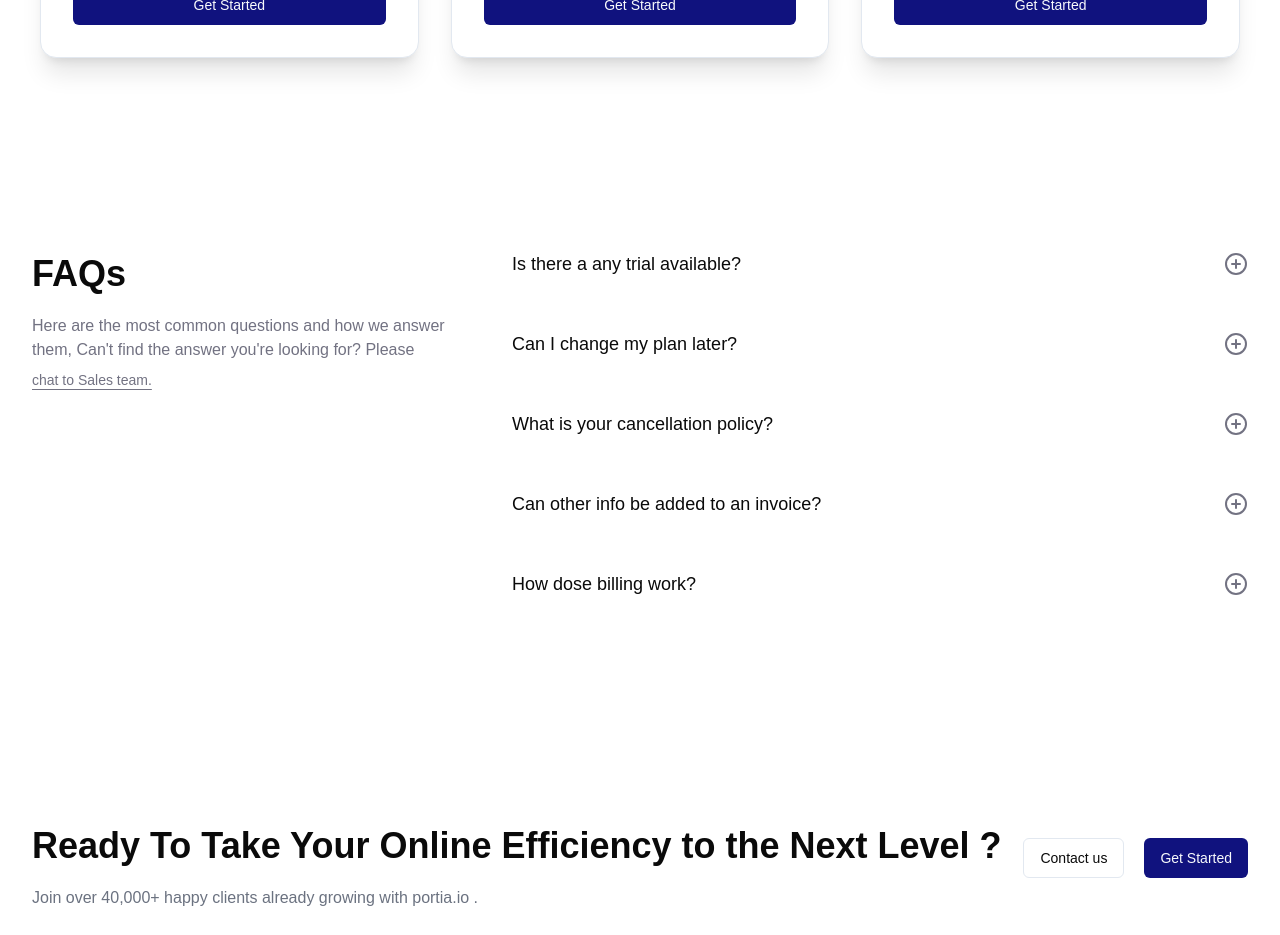
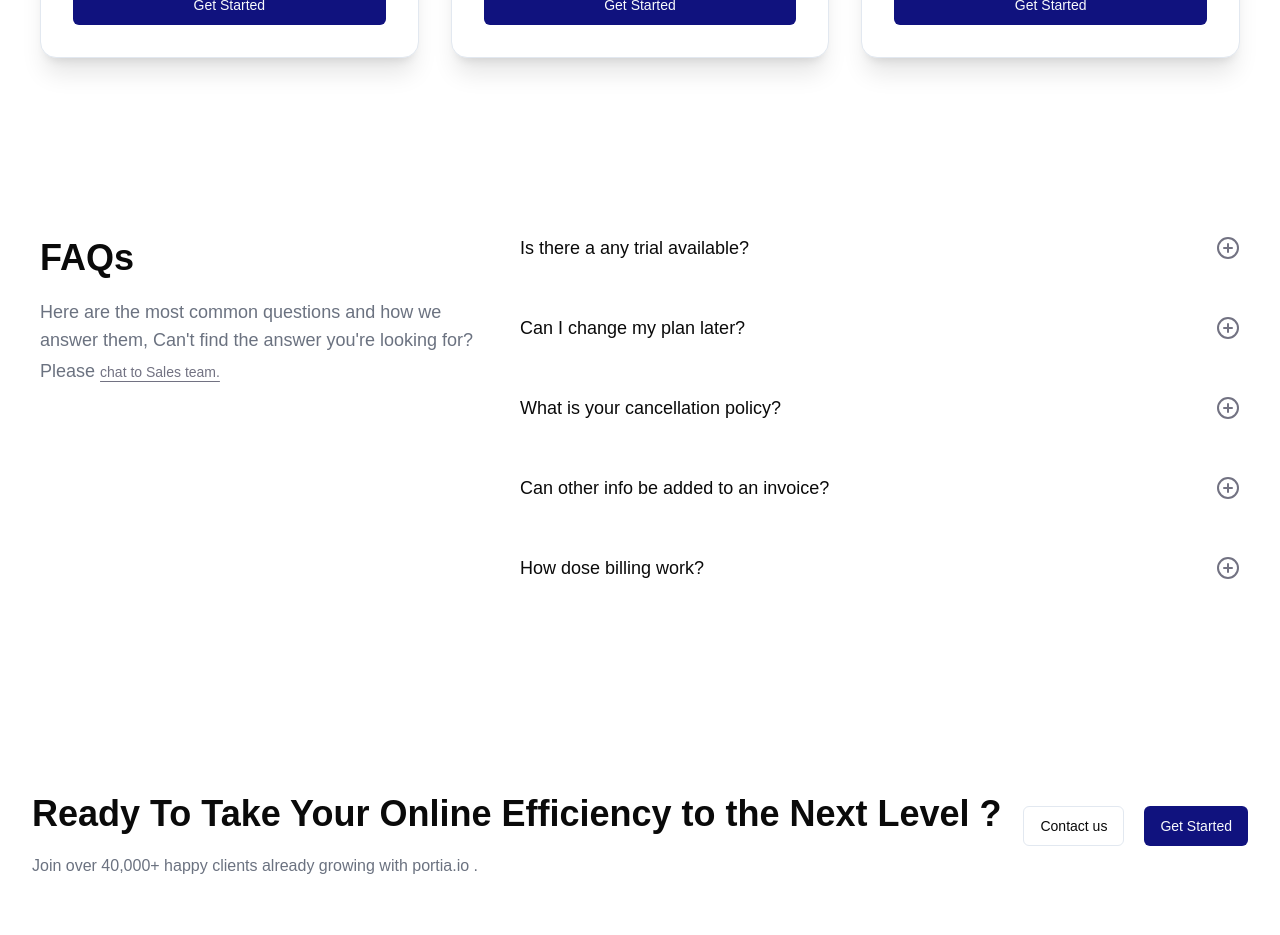
Before and after one commit to Saeed-Altout/portia, a Next.js app: page / in a window 1280 px wide. Shown: the part 3640-4575 px from the top of the page. Built offline with nearby package versions, Linux system fonts and the light colour scheme; a web font is replaced by a local one.

Commit message:
refactor faqs component.

```diff
--- a/app/(website)/_components/sections/faqs.tsx
+++ b/app/(website)/_components/sections/faqs.tsx
@@ -1,50 +1,45 @@
-import Link from "next/link";
+import Link from 'next/link';
 
-import {
-  Accordion,
-  AccordionContent,
-  AccordionItem,
-  AccordionTrigger,
-} from "@/components/ui/accordion";
-import { Button } from "@/components/ui/button";
+import { faqsData } from '@website/constants';
 
-import { Heading } from "@website/_components/common/heading";
-import { faqsData } from "@website/constants";
+import { Button } from '@/components/ui/button';
+import { Accordion, AccordionContent, AccordionItem, AccordionTrigger } from '@/components/ui/accordion';
+
+import { Heading } from '@website/_components/common/heading';
+
+import { Section } from '@website/_components/ui/section';
+import { Container } from '@website/_components/ui/container';
+import { Paragraph } from '@website/_components/ui/paragraph';
 
 export const FAQs = () => {
 	return (
-    <section className="max-container section">
-      <div className="flex items-start justify-between flex-col lg:flex-row gap-8">
-        <div className="max-w-[448px]">
-          <Heading title="FAQs" />
-          <p className="text-gray-primary text-sm md:text-base">
-            Here are the most common questions and how we answer them,
-            Can&apos;t find the answer you&apos;re looking for? Please{" "}
-            <Button variant="link" asChild className="px-0 underline" size="sm">
-              {/* TODO: Update href link of sales team */}
-              <Link href="/" className="!text-gray-primary">
+		<Section space='wide'>
+			<Container size='wide' view='vertical' className='gap-x-8 gap-y-12 lg:flex-row'>
+				<div className='max-w-[448px]'>
+					<Heading title='FAQs' />
+					<Paragraph size='lg'>
+						Here are the most common questions and how we answer them, Can&apos;t find the answer you&apos;re looking for? Please{' '}
+						<Button variant='link' asChild className='p-0 underline' size='sm'>
+							<Link href='/' className='!text-gray-primary'>
 								chat to Sales team.
 							</Link>
 						</Button>
-          </p>
+					</Paragraph>
 				</div>
 
-        <div className="flex-1 w-full">
-          <Accordion type="single" collapsible className="flex flex-col gap-5">
-            {/* TODO: Update data from API */}
+				<div className='flex-1 w-full'>
+					<Accordion type='single' collapsible className='flex flex-col gap-5'>
 						{faqsData.map(({ question, answer }, index) => (
 							<AccordionItem key={index} value={`item-${index + 1}`}>
 								<AccordionTrigger>
-                  <span className="font-medium text-lg">{question}</span>
+									<span className='font-medium text-lg text-left'>{question}</span>
 								</AccordionTrigger>
-                <AccordionContent className="text-gray-primary text-sm md:text-base">
-                  {answer}
-                </AccordionContent>
+								<AccordionContent className='text-gray-primary text-base'>{answer}</AccordionContent>
 							</AccordionItem>
 						))}
 					</Accordion>
 				</div>
-      </div>
-    </section>
+			</Container>
+		</Section>
 	);
 };
```
Lines whose indentation alone changed are shown as unchanged.
